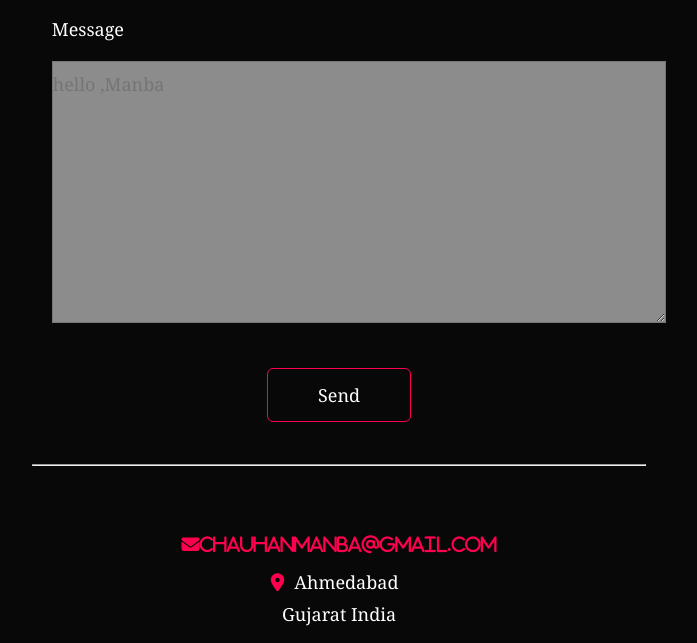
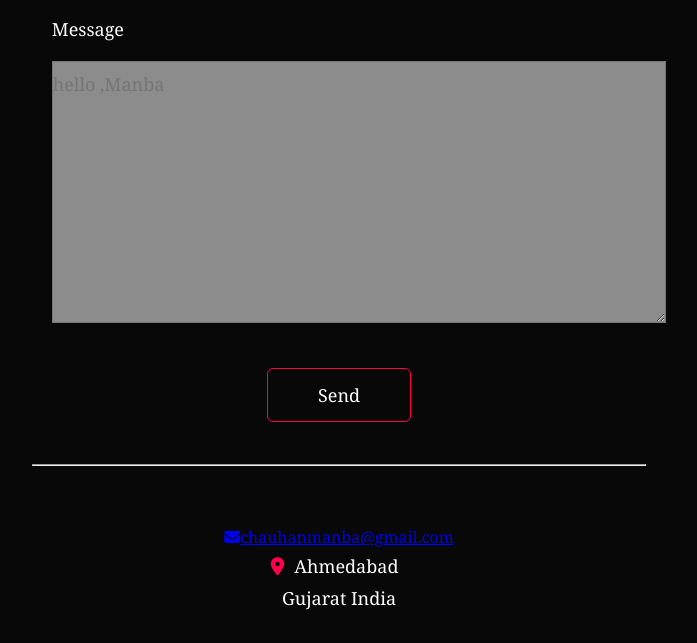
Before and after one commit to manbachauhan/Portfolio, a plain HTML site: page index.html in a window 1280 px wide. Shown: the part 4974-5617 px from the top of the page, without its empty margins (301-998 px from the left). Drawn offline with nearby package versions, Linux system fonts and the light colour scheme.

Commit message:
Update index.html

```diff
--- a/index.html
+++ b/index.html
@@ -244,7 +244,7 @@
             </div>
 
             <div class="location">
-                <p><i class="fa-solid fa-envelope">chauhanmanba@gmail.com</i></p>
+                <a href="mailto:chauhanmanba@gmail.com"><i class="fa-solid fa-envelope"></i>chauhanmanba@gmail.com</a>
                 <p><i class="fa-solid fa-location-dot"></i>Ahmedabad &nbsp; &nbsp;<br>Gujarat India</i></p>
 
                 <div class="social-link social">
```
